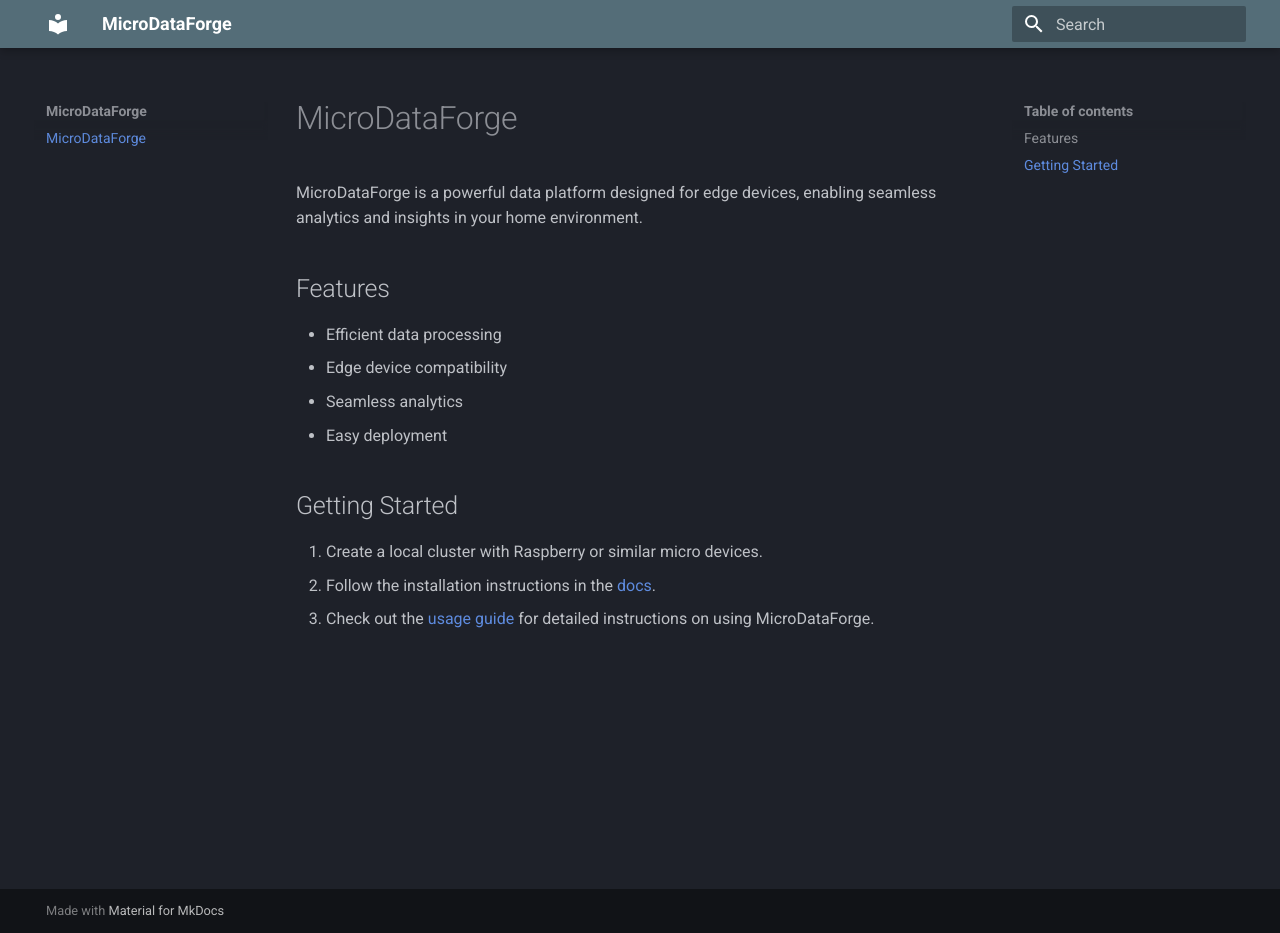
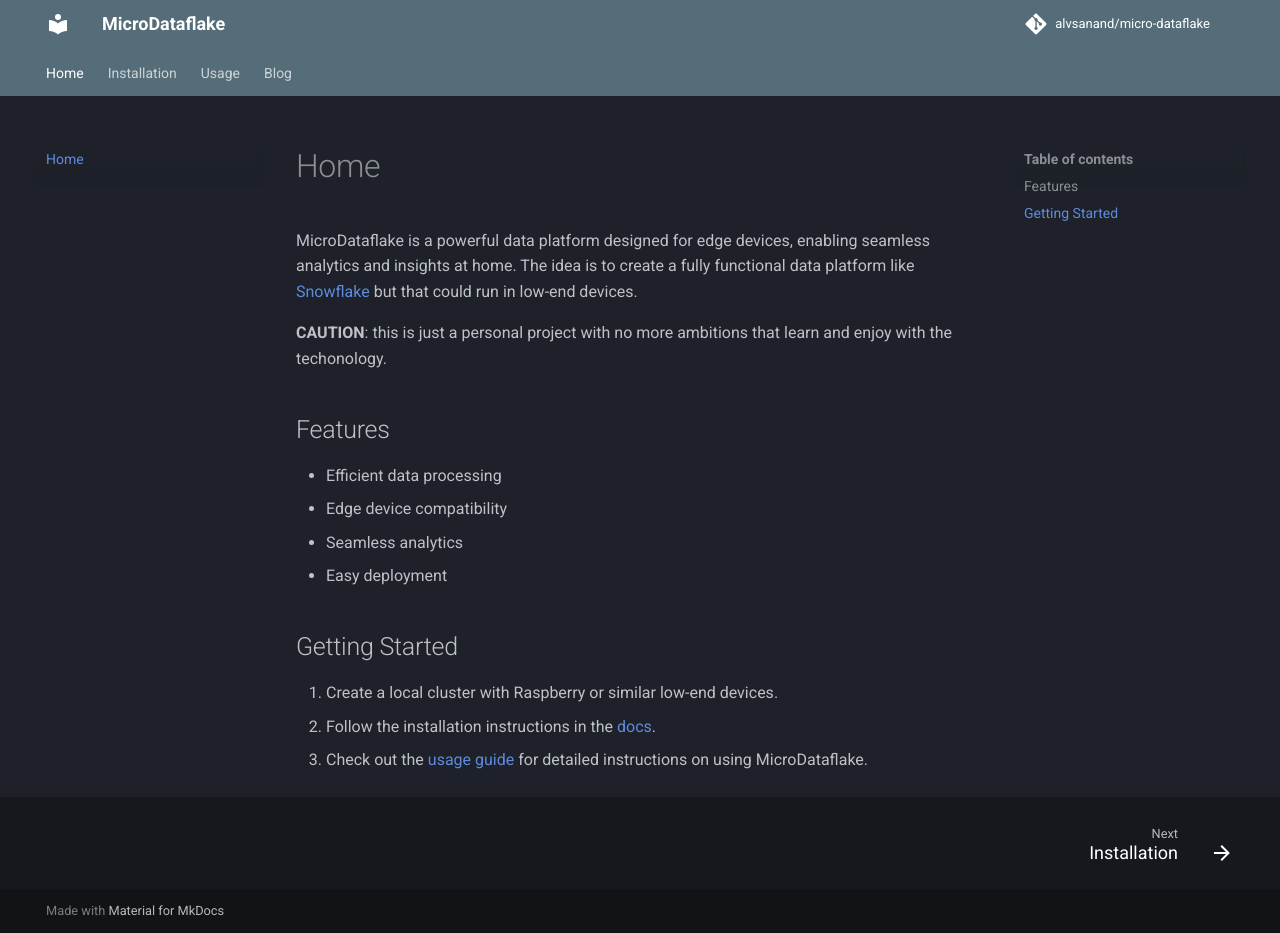
Before and after one commit to datahub-local/datahub-local, an MkDocs documentation site: the page built from docs/index.md, in a window 1280 px wide and 933 px high. Built offline with MkDocs 1.6.1 and Material for MkDocs 9.7.7, drawn with Linux system fonts in a browser that asks for light colours; comment, search, counter and statistics services are not loaded.

Commit message:
rename project name

```diff
--- a/docs/index.md
+++ b/docs/index.md
@@ -1,6 +1,8 @@
-# MicroDataForge
+# Home
 
-MicroDataForge is a powerful data platform designed for edge devices, enabling seamless analytics and insights in your home environment.
+MicroDataflake is a powerful data platform designed for edge devices, enabling seamless analytics and insights at home. The idea is to create a fully functional data platform like [Snowflake](https://www.snowflake.com/) but that could run in low-end devices.
+
+**CAUTION**: this is just a personal project with no more ambitions that learn and enjoy with the techonology.
 
 ## Features
 
@@ -11,6 +13,6 @@
 
 ## Getting Started
 
-1. Create a local cluster with Raspberry or similar micro devices.
-2. Follow the installation instructions in the [docs](docs/installation.md).
-3. Check out the [usage guide](docs/usage.md) for detailed instructions on using MicroDataForge.
+1. Create a local cluster with Raspberry or similar low-end devices.
+2. Follow the installation instructions in the [docs](installation.md).
+3. Check out the [usage guide](usage.md) for detailed instructions on using MicroDataflake.
--- a/mkdocs.yml
+++ b/mkdocs.yml
@@ -1,4 +1,12 @@
-site_name: MicroDataForge
+site_name: MicroDataflake
+site_url: https://alvsanand.github.io/micro-dataflake/
+site_author: Alvaro Santos Andres
+site_description: >-
+  MicroDataflake is a powerful data platform designed for edge devices, enabling seamless analytics and insights in your home environment.
+
+
+repo_name: alvsanand/micro-dataflake
+repo_url: https://github.com/alvsanand/micro-dataflake
 
 theme:
   name: material
@@ -7,3 +15,19 @@
   palette:
     primary: blue grey
     scheme: slate
+  features:
+    - content.code.copy
+    - content.tooltips
+    - navigation.footer
+    - navigation.indexes
+    - navigation.sections
+    - navigation.tabs
+    - navigation.top
+    - navigation.tracking
+    - search.highlight
+    - search.share
+    - search.suggest
+    - toc.follow
+
+plugins:
+  - blog
--- a/pyproject.toml
+++ b/pyproject.toml
@@ -1,5 +1,5 @@
 [tool.poetry]
-name = "micro-data-forge"
+name = "micro-dataflake"
 version = "0.1.0"
 description = "Empower your edge with a cutting-edge data platform for seamless analytics and insights at home"
 authors = ["Alvaro Santos Andres <alvsanand@gmail.com>"]
```
Also changed, not shown: CONTRIBUTING.md (+5 -5 lines), README.md (+3 -3 lines), docs/blog/index.md (added, +1 -0 lines), docs/blog/posts/why_this.md (added, +16 -0 lines), docs/installation.md (added), docs/usage.md (added), 1 other file.
